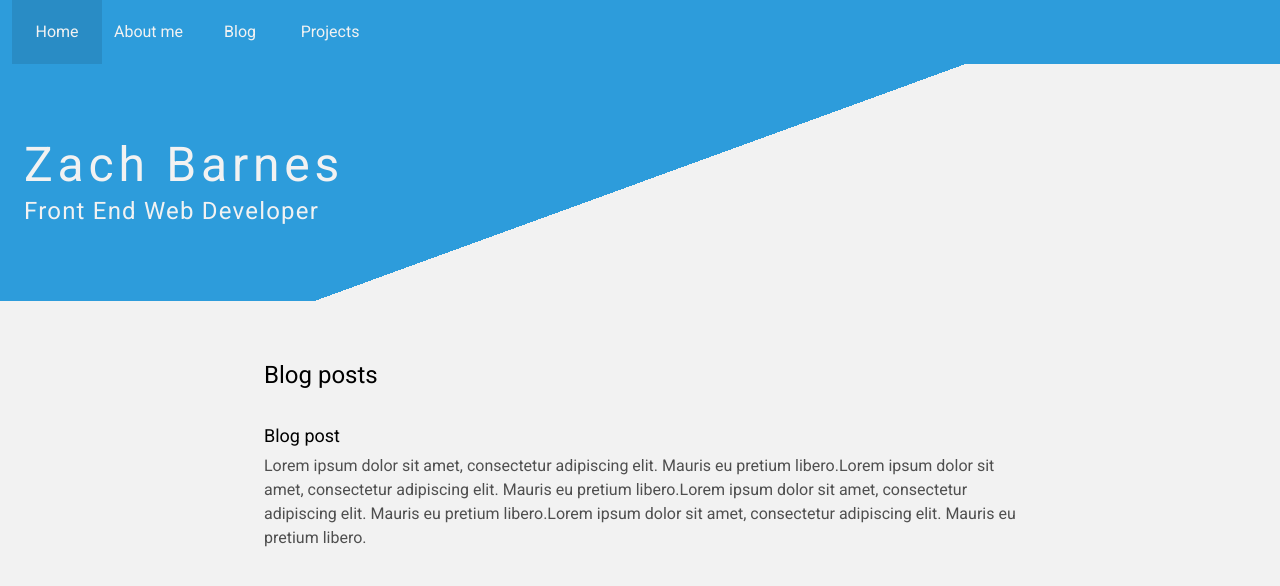
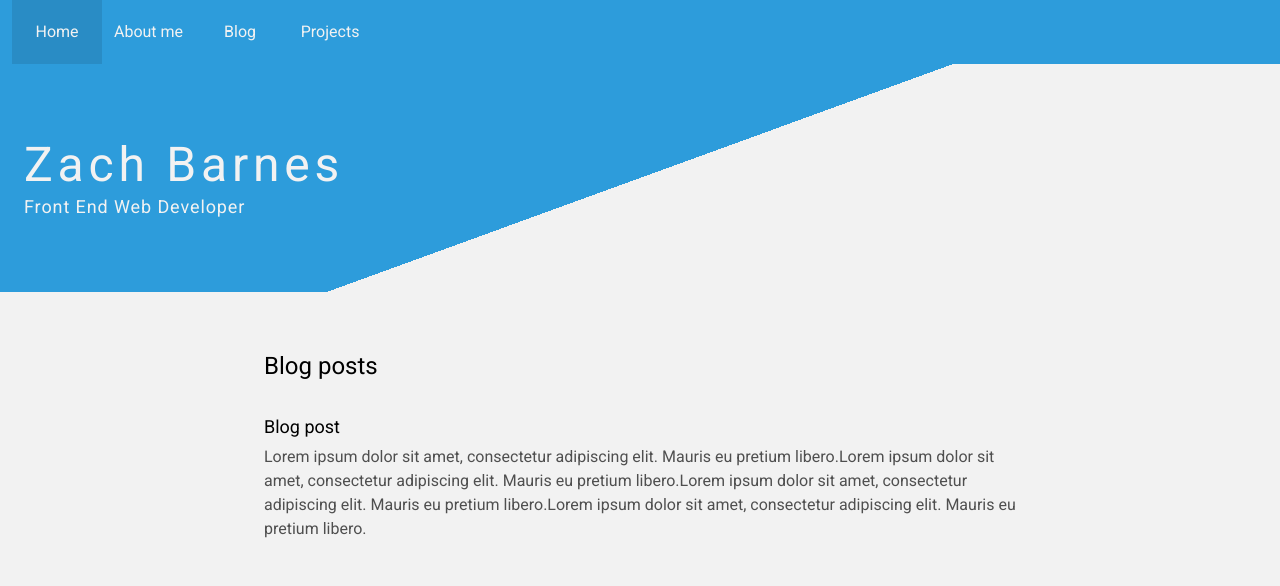
Before and after one commit to Zacharias3690/Portfolio, a Jekyll site: the page built from index.md, in a window 1280 px wide. Shown: the top 586 px of the page. Built offline with Jekyll 4.4.1, drawn with Linux system fonts in a browser that asks for light colours.

Commit message:
Change home sub title to h3

```diff
--- a/_layouts/home.html
+++ b/_layouts/home.html
@@ -6,7 +6,7 @@ layout: default
 
     <div class="hero hero--large">
         <h1 class="hero__title">Zach Barnes</h1>
-        <p class="hero__sub-title h2">Front End Web Developer</p>
+        <p class="hero__sub-title h3">Front End Web Developer</p>
     </div>
 
     <div class="post__content">
```
